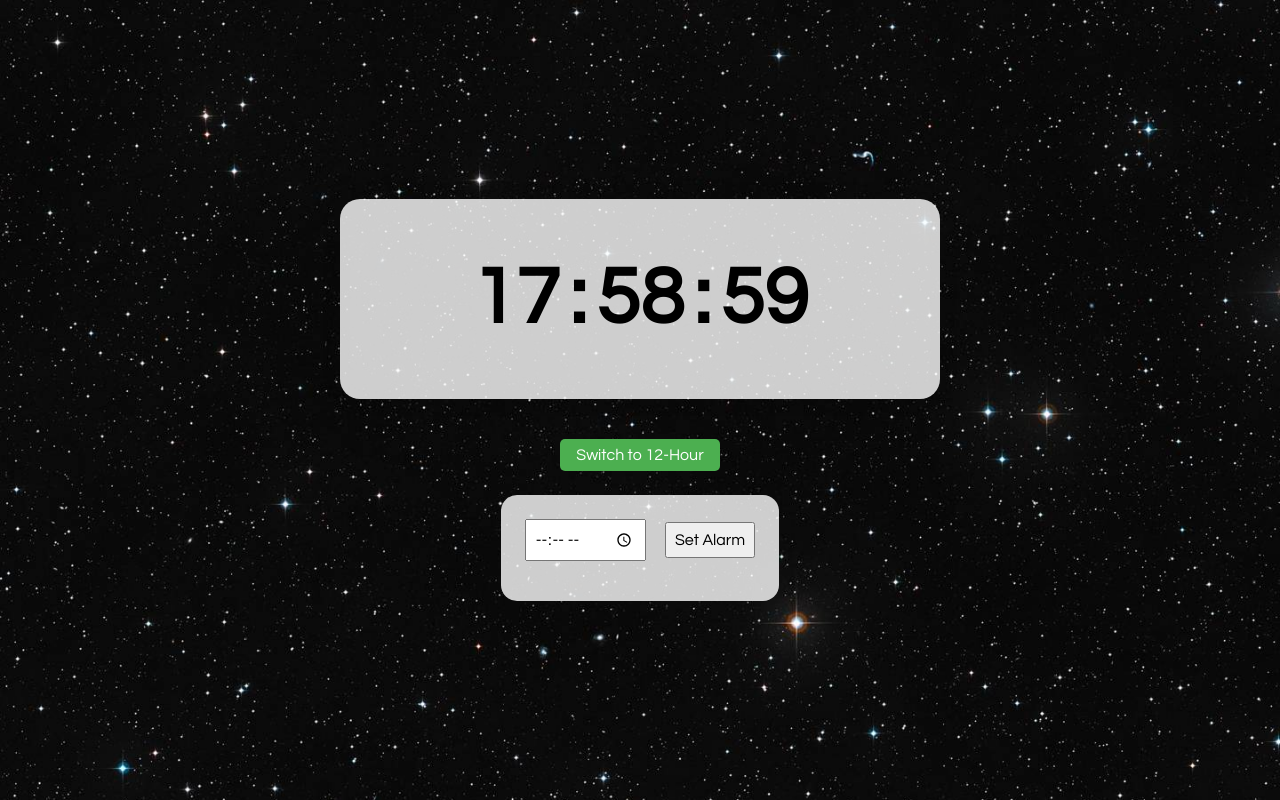
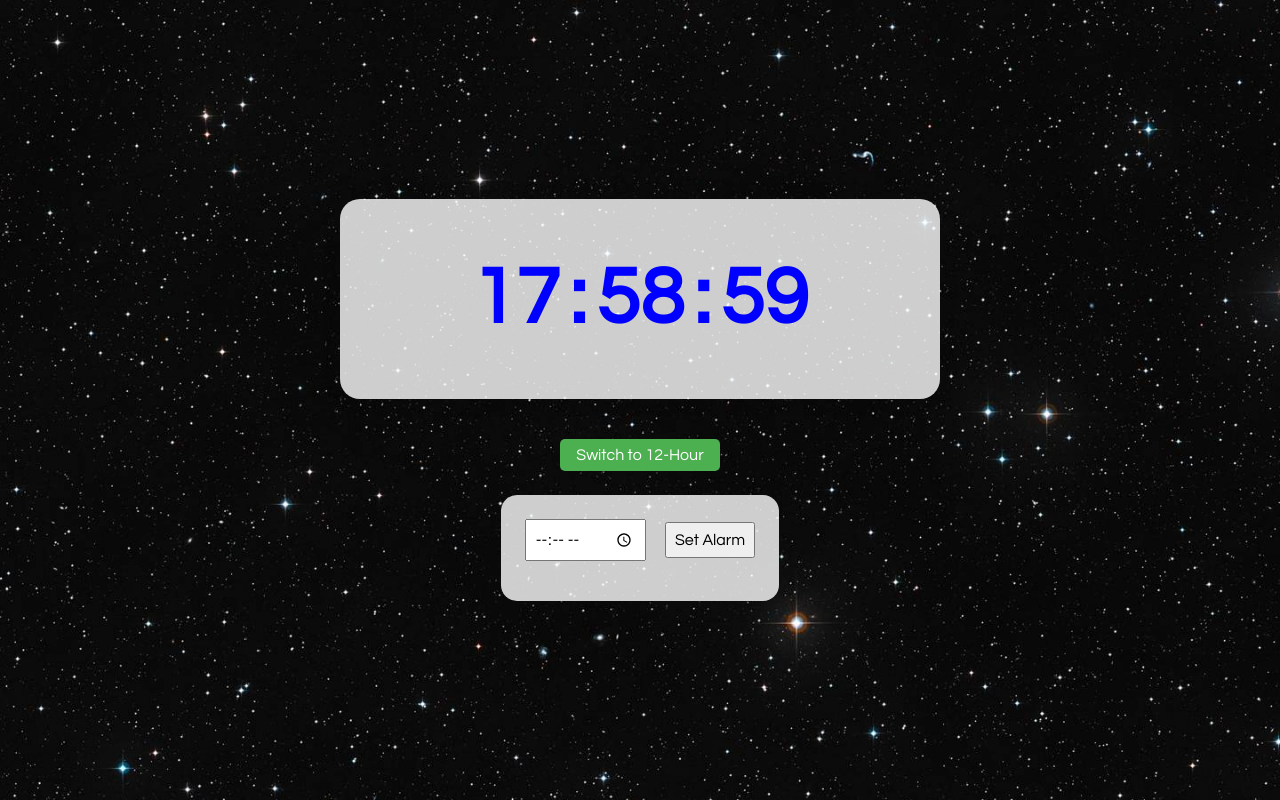
Before and after one commit to Harr-izle/Time-Master, a plain HTML site: page index.html in a window 1280 px wide. Both pictures are taken after a click on the button "Switch to 24-Hour". Drawn offline with Linux system fonts and the light colour scheme.

Commit message:
added color change for time formats

```diff
--- a/index.html
+++ b/index.html
@@ -12,7 +12,7 @@
 <body>
     <div class="container center">
         <div class="clock center">
-            <div class="time-display">
+            <div class="time-display" id="time-display">
                 <span id="hour">00</span>
                 <span>:</span>
                 <span id="min">00</span>
--- a/script.js
+++ b/script.js
@@ -42,12 +42,18 @@ class Clock {
         document.getElementById('sec').textContent = seconds;
 
         const meridiumElement = document.getElementById('meridium');
+        const timeDisplayElement = document.getElementById('time-display');
+
         if (this.use24Hour) {
             meridiumElement.textContent = '';
             meridiumElement.style.display = 'none';
+            timeDisplayElement.classList.remove('format-12hour');
+            timeDisplayElement.classList.add('format-24hour');
         } else {
             meridiumElement.textContent = this.meridium;
             meridiumElement.style.display = 'inline';
+            timeDisplayElement.classList.remove('format-24hour');
+            timeDisplayElement.classList.add('format-12hour');
         }
 
         this.checkAlarm();
--- a/style.css
+++ b/style.css
@@ -51,6 +51,13 @@ body {
 
 .controls {
     margin-bottom: 1rem;
+}
+.format-24hour {
+    color: #0000FF ; /* Green color for 24-hour format */
+}
+
+.format-12hour {
+    color: #ff6600; /* Orange color for 12-hour format */
 }
 
 #toggle-format {
```
